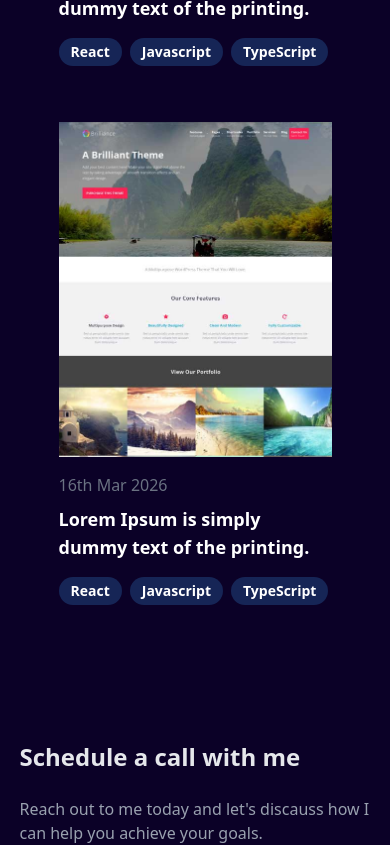
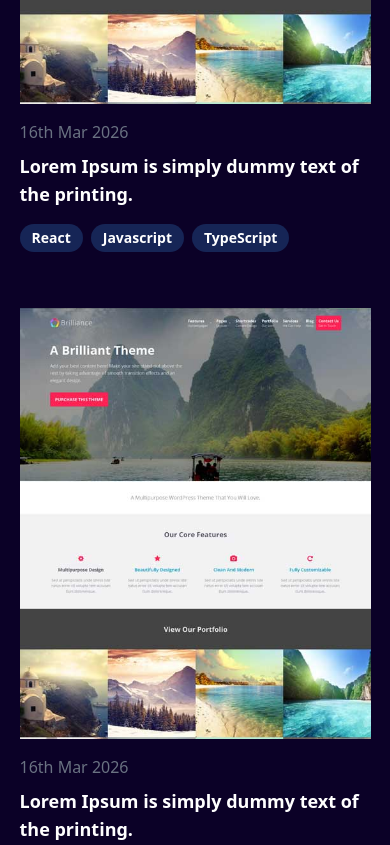
Before and after one commit to sambitmohanty04/next-portfolio-app, a Next.js app: page / in a window 390 px wide. Shown: the part 7153-7998 px from the top of the page. Built offline with nearby package versions, Linux system fonts and the light colour scheme.

Commit message:
width method on main div section

```diff
--- a/components/home/Blogs/Blogs.tsx
+++ b/components/home/Blogs/Blogs.tsx
@@ -8,8 +8,12 @@ const Blogs = () => {
             <h1 className='text-center text-2xl md:text-4xl xl:text-4xl font-bold text-white'>
                 My latest <span className='text-cyan-300'>Blogs</span>
             </h1>
-            <div className='w-[70%] mx-auto grid grid-cols-1 xl:grid-cols-3 xl:gap-4 gap-10
+            <div className='w-[90%] sm:[w-70%] mx-auto grid grid-cols-1 xl:grid-cols-4 xl:gap-4 gap-10
             items-center mt-16'>
+              <BlogCard
+                image = '/images/p1.jpg'
+                title = 'Lorem Ipsum is simply dummy text of the printing. '
+              />
               <BlogCard
                 image = '/images/p1.jpg'
                 title = 'Lorem Ipsum is simply dummy text of the printing. '
--- a/components/home/Projects/Projects.tsx
+++ b/components/home/Projects/Projects.tsx
@@ -4,11 +4,11 @@ import Image from 'next/image';
 const Projects = () => {
   return (
     <>
-        <div className='py-16 data-aos = "fade-up"'>
+        <div className='py-16 ' data-aos = "fade-up">
             <h1 className='text-center text-2xl md:text-4xl xl:text-4xl font-bold text-white'>
                 A small selection of recent <br /><span className='text-cyan-300'>Projects</span>
             </h1>
-            <div className='w-[70%] mx-auto grid grid-cols-1 md:grid-cols-2 gap-10 mt-16'>
+            <div className='w-[90%] sm:[w-70%] mx-auto grid grid-cols-1 md:grid-cols-3 gap-10 mt-16'>
                 <div>
                     <Image
                         src="/images/p1.jpg"
--- a/components/home/Skills/Skills.tsx
+++ b/components/home/Skills/Skills.tsx
@@ -47,7 +47,7 @@ const Skills = () => {
             <h1 className='text-center text-2xl md:text-4xl xl:text-4xl font-bold text-white'>
                 My <span className='text-cyan-300'>Skills</span>
             </h1>
-            <div className='w-[70%] mx-auto flex flex-wrap justify-center gap-6 mt-16'>
+            <div className='w-[90%] sm:[w-70%] mx-auto flex flex-wrap justify-center gap-6 mt-16'>
                 {
                     skills.map((skill) => {
                         return (
```
